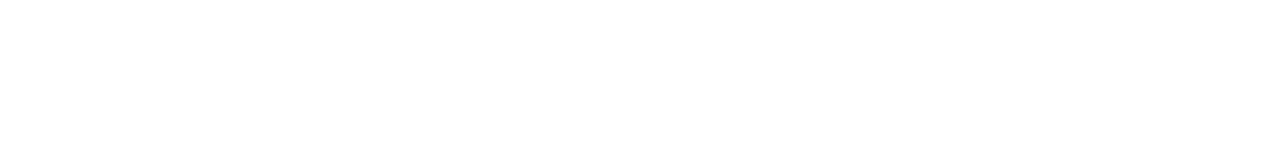
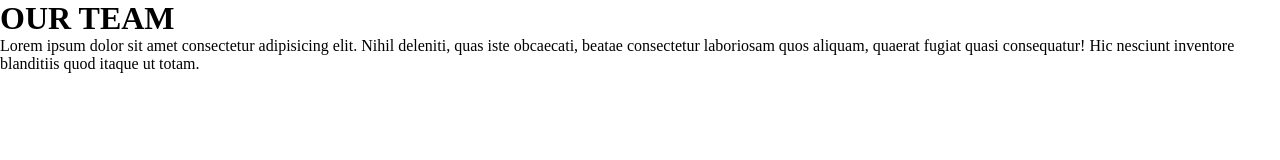
Before and after one commit to LucaLF-dev/js-our-team, a plain HTML site: page index.html in a window 1280 px wide. Drawn offline with Linux system fonts and the light colour scheme.

Commit message:
Add - base structure html

```diff
--- a/index.html
+++ b/index.html
@@ -1,14 +1,28 @@
 <!DOCTYPE html>
 <html lang="en">
-<head>
-    <meta charset="UTF-8">
-    <meta name="viewport" content="width=device-width, initial-scale=1.0">
-    <title>OUR TEAM</title>
-    <link rel="stylesheet" href="./css/app.css">
-</head>
-<body>
+	<head>
+		<meta charset="UTF-8" />
+		<meta name="viewport" content="width=device-width, initial-scale=1.0" />
+		<title>OUR TEAM</title>
+		<link rel="stylesheet" href="./css/app.css" />
+	</head>
 
+	<body>
+		<div id="app">
+			<div class="app__title">
+				<h1 class="title">OUR TEAM</h1>
+			</div>
+			<div class="app__title-description">
+				<p>
+					Lorem ipsum dolor sit amet consectetur adipisicing elit. Nihil
+					deleniti, quas iste obcaecati, beatae consectetur laboriosam quos
+					aliquam, quaerat fugiat quasi consequatur! Hic nesciunt inventore
+					blanditiis quod itaque ut totam.
+				</p>
+			</div>
+			<div class="container"></div>
+		</div>
 
-    <script src="./js/app.js"></script>
-</body>
+		<script src="./js/app.js"></script>
+	</body>
 </html>
```
